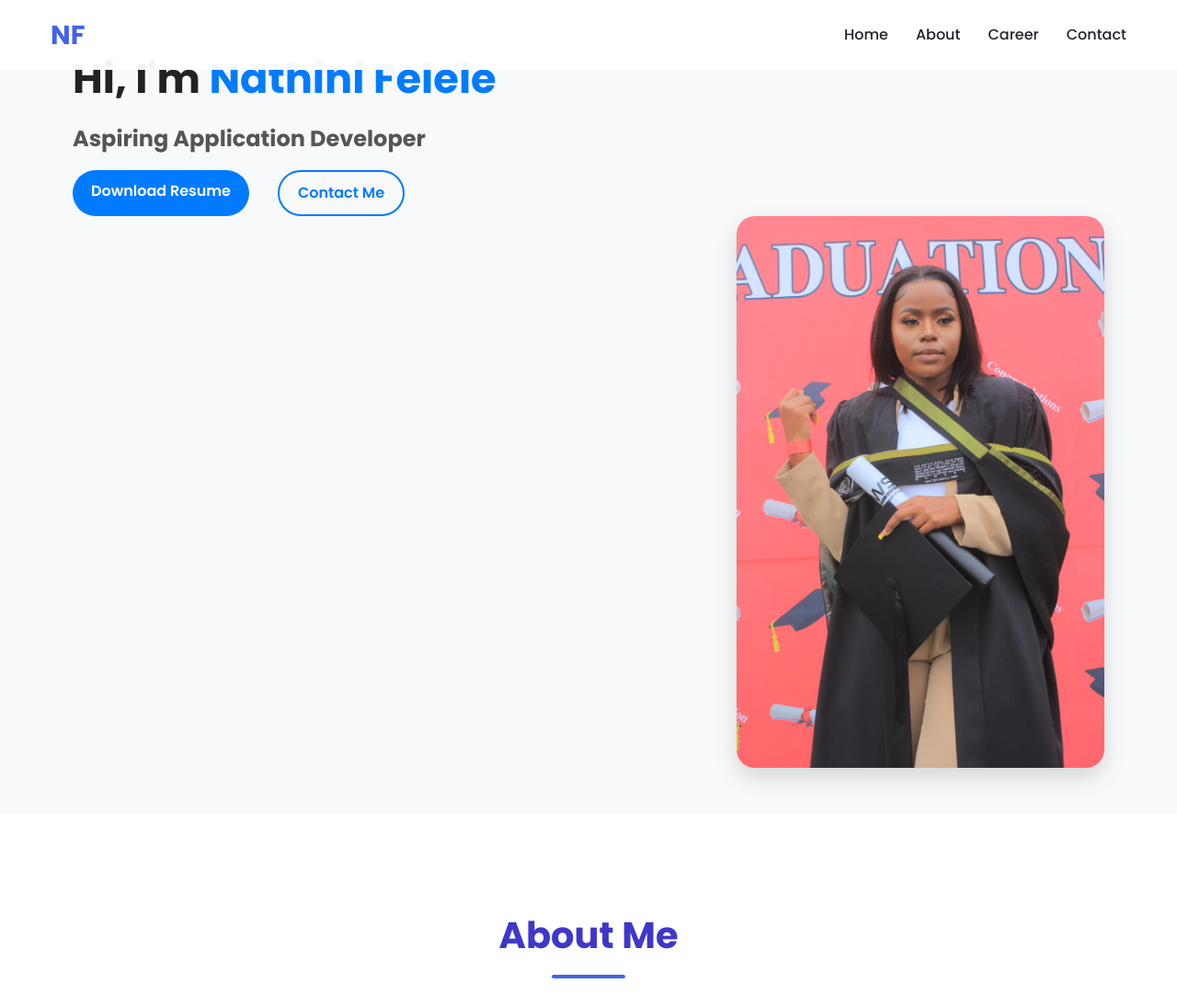
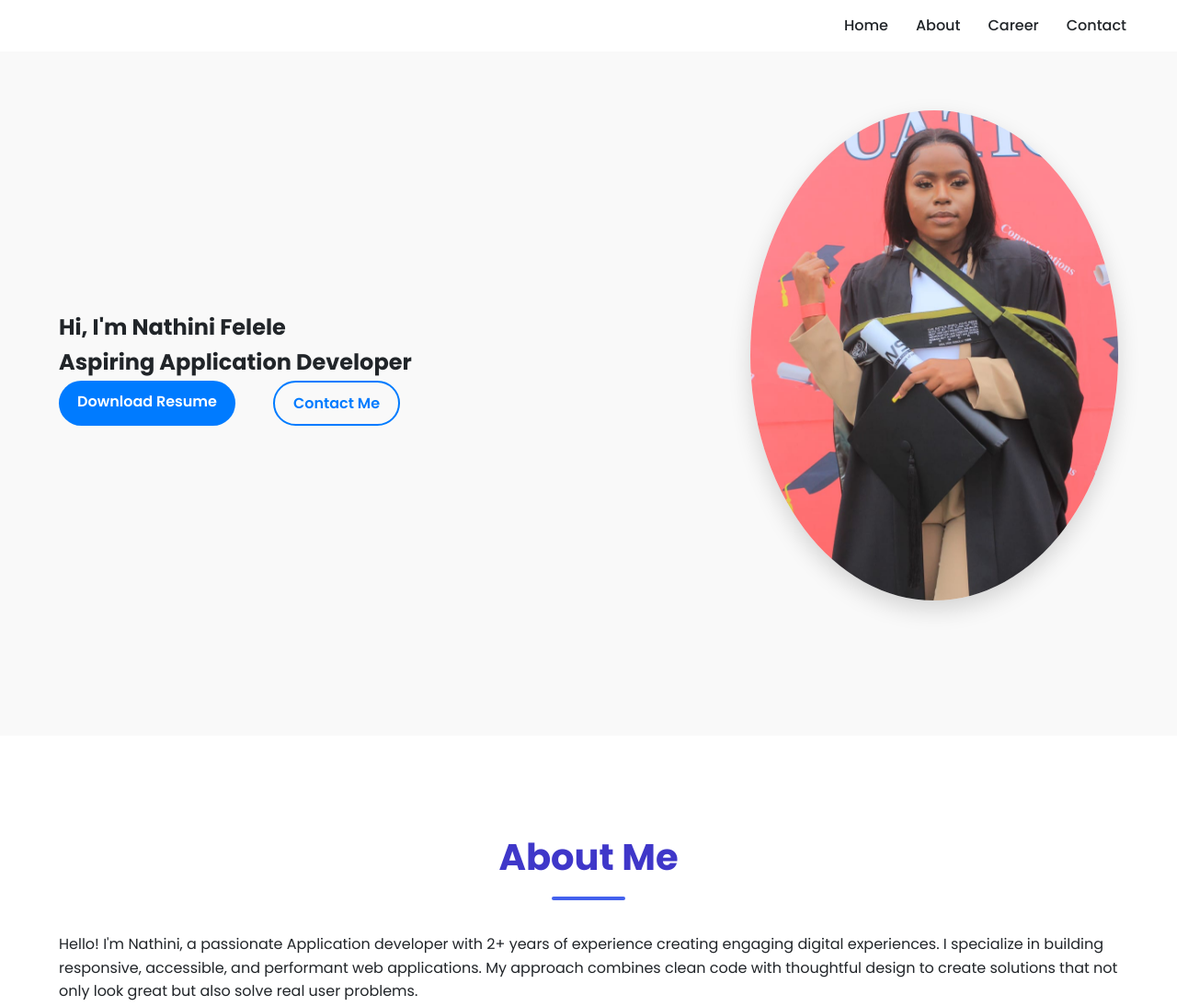
Before and after one commit to nattymtyie-ui/Personal-Portifolio, a plain HTML site: page index.html in a window 1280 px wide. Shown: the top 1094 px of the page at 92% size. Drawn offline with Linux system fonts and the light colour scheme.

Commit message:
Update Contact

```diff
--- a/index.html
+++ b/index.html
@@ -13,7 +13,7 @@
     <nav class="navbar">
         <div class="nav-container">
             <div class="logo">
-                <a href="#home">NF</a>
+                <a href="#home"></a>
             </div>
             <ul class="nav-menu">
                 <li class="nav-item">
@@ -66,8 +66,8 @@
         <div class="container">
             <h2 class="section-title">About Me</h2>
             <div class="about-content">
-                <p>Hello! I'm Nathini, a passionate Application developer with 2+ years of experience creating engaging digital experiences. I specialize in building responsive, accessible, and performant web applications.</p>
-                <p>My approach combines clean code with thoughtful design to create solutions that not only look great but also solve real user problems.</p>
+                <p>Hello! I'm Nathini, a passionate Application developer with 2+ years of experience creating engaging digital experiences. I specialize in building responsive, accessible, and performant web applications.
+                My approach combines clean code with thoughtful design to create solutions that not only look great but also solve real user problems.</p>
             </div>
 
            <!-- Skills Section -->
@@ -152,7 +152,7 @@
                     <div class="content-left">
                         <div class="section-title section-title-left">
                             <h3 class="gradient-text">Education</h3>
-                        </div>
+                    </div>
                         <p><strong>Walter Sisulu University</strong><br>Advanced Diploma in ICT (Application Development), 2023</p>
                         <p><strong>Walter Sisulu University</strong><br>National Diploma in Information Technology(Software Development), 2018 - 2020</p>
                         <p><strong>National Senior Certificate</strong>, 2015</p>
@@ -197,10 +197,9 @@
                         <li><i class="fas fa-map-marker-alt"></i> South Africa, East London</li>
                     </ul>
                     <div class="social-links">
-                        <a href="#"><i class="fab fa-github"></i></a>
-                        <a href="#"><i class="fab fa-linkedin-in"></i></a>
-                        <a href="#"><i class="fab fa-twitter"></i></a>
-                        <a href="#"><i class="fab fa-dribbble"></i></a>
+                        <a href="https://github.com/nattymtyie-ui"><i class="fab fa-github"></i></a>
+                        <a href="https://www.linkedin.com/in/nathini-felele-a77293204/"><i class="fab fa-linkedin-in"></i></a>
+                        <a href="08388719059"><i class="fab fa-whatsapp"></i></a>
                     </div>
                 </div>
                 <form class="contact-form">
--- a/style.css
+++ b/style.css
@@ -161,50 +161,48 @@ body {
     font-size: 1.5rem;
 }
 
-/* Hero Section */
 .hero {
-  padding: 50px 0; /* reduce padding so image sits closer to nav */
-  background-color: #f8f9fa;
-  position: relative;
-  z-index: 1;
+    min-height: 100vh;
+    display: flex;
+    align-items: center; /* This centers everything vertically */
+    justify-content: center;
+    padding: 2rem 0;
+    background-color: #f9f9f9;
 }
 
-.hero-layout {
-  display: flex;
-  align-items: center;
-  justify-content: space-between;
-  flex-wrap: wrap;
-  gap: 2rem;
+.container {
+    width: 100%;
+    max-width: 1200px;
+    margin: 0 auto;
+    padding: 0 1.5rem;
 }
 
-/* Left Text */
-.hero-text {
-  flex: 1;
-  text-align: left;
+.hero-content {
+    display: flex;
+    align-items: center; /* Centers children vertically */
+    justify-content: space-between;
+    gap: 3rem;
+    width: 100%;
 }
 
-.hero-text h1 {
-  font-size: 2.8rem;
-  font-weight: 700;
-  color: #222;
-  margin-bottom: 10px;
+.hero-text {
+    /* Force this text block to be centered vertically within its container */
+    display: flex;
+    flex-direction: column;
+    justify-content: center;
+    align-items: flex-start; /* Keep text left-aligned unless you want center */
+    max-width: 500px;
+    height: 100%; /* Optional: helps with vertical centering if needed */
 }
 
-.hero-text h1 span {
-  color: #007bff;
+/* Optional: If you want text inside .hero-text to be centered horizontally */
+.hero-text.centered {
+    align-items: center;
 }
 
-.hero-text h2 {
-  font-size: 1.5rem;
-  color: #555;
-  margin-bottom: 15px;
-}
 
-.hero-text p {
-  font-size: 1.1rem;
-  color: #666;
-  line-height: 1.6;
-  margin-bottom: 25px;
+.hero-text .btn {
+  margin-right: 10px;
 }
 
 /* Buttons */
@@ -248,16 +246,15 @@ body {
   flex: 1;
   text-align: right;
 }
-
 .hero-image img {
-  width: 400%;
+  width: 100%;
   max-width: 400px;
-  min-height: 55vh;
-  border-radius: 20px;
+  height: auto;
+  aspect-ratio: 3 / 4; /* creates a portrait-oriented rectangle (adjust as needed) */
+  border-radius: 50%; /* makes it oval if width ≠ height, or circle if equal */
   box-shadow: 0 10px 25px rgba(0, 0, 0, 0.15);
-  display: inline-block;
-  vertical-align: top;
-  margin-top: 0; /* ensures it's right under the nav */
+  object-fit: cover; /* ensures image fills the shape without distortion */
+  margin-top: -20px; /* use positive margin or padding instead of negative */
 }
 
 /* Responsive Design */
@@ -603,7 +600,8 @@ body {
 
 /* Footer */
 footer {
-    background: var(--dark);
+
+    background: #0622c2; /* Light blue background */
     color: white;
     text-align: center;
     padding: 25px 0;
```
